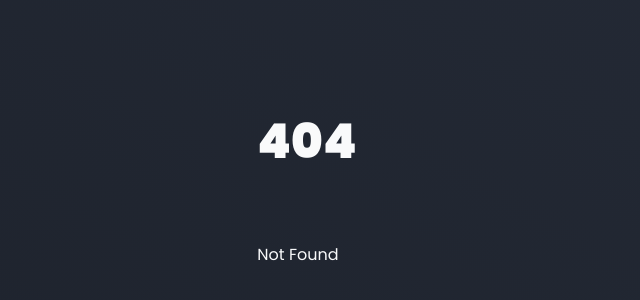
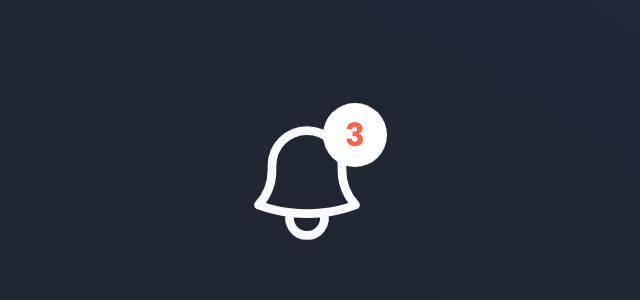
Before and after one commit to mattcroat/svelte-animations, a SvelteKit app: page /transitions/key in a window 1280 px wide. Before the commit this address had no page. Shown: the part 214-514 px from the top of the page, without its empty margins (333-973 px from the left). Built offline with nearby package versions, Linux system fonts and the light colour scheme.

Commit message:
feat: Add key block example

```diff
--- /dev/null
+++ b/src/routes/transitions/key/+page.svelte
@@ -0,0 +1,64 @@
+<script lang="ts">
+	import { onMount } from 'svelte'
+	import { scale } from 'svelte/transition'
+
+	let notifications = 0
+
+	onMount(() => {
+		const interval = setInterval(() => {
+			notifications += 1
+		}, 2000)
+
+		return () => clearInterval(interval)
+	})
+</script>
+
+<div class="notifications">
+	<div class="count">
+		{#key notifications}
+			<span in:scale>{notifications}</span>
+		{/key}
+	</div>
+
+	<svg
+		class="bell"
+		xmlns="http://www.w3.org/2000/svg"
+		viewBox="0 0 24 24"
+		fill="none"
+		stroke-width="1.5"
+		stroke="currentColor"
+	>
+		<path
+			d="M14.857 17.082a23.848 23.848 0 005.454-1.31A8.967 8.967 0 0118 9.75v-.7V9A6 6 0 006 9v.75a8.967 8.967 0 01-2.312 6.022c1.733.64 3.56 1.085 5.455 1.31m5.714 0a24.255 24.255 0 01-5.714 0m5.714 0a3 3 0 11-5.714 0"
+			stroke-linecap="round"
+			stroke-linejoin="round"
+		/>
+	</svg>
+</div>
+
+<style lang="scss">
+	.notifications {
+		position: relative;
+
+		.count {
+			width: 48px;
+			height: 48px;
+			position: absolute;
+			top: -10px;
+			right: -10px;
+			display: grid;
+			place-content: center;
+			padding: 2rem;
+			font-size: 2rem;
+			font-weight: 700;
+			color: tomato;
+			background-color: white;
+			border-radius: 50%;
+		}
+
+		.bell {
+			width: 140px;
+			height: 140px;
+		}
+	}
+</style>
```
